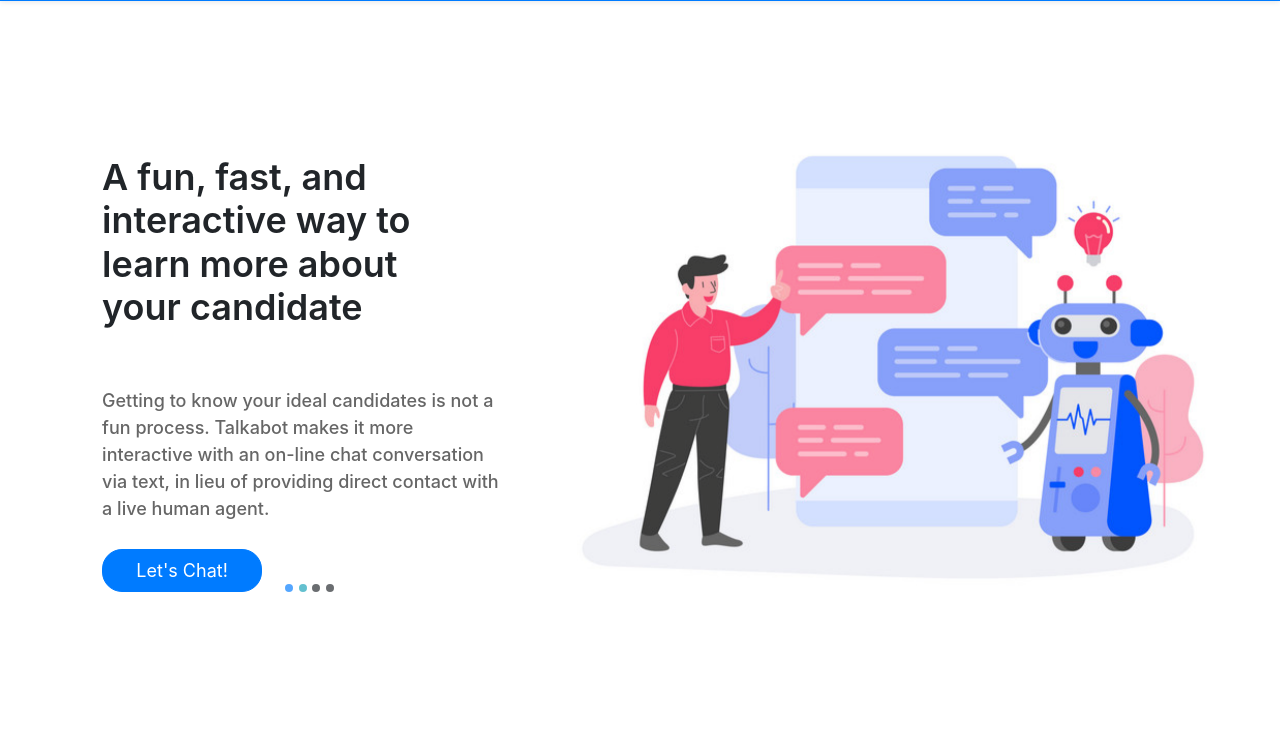
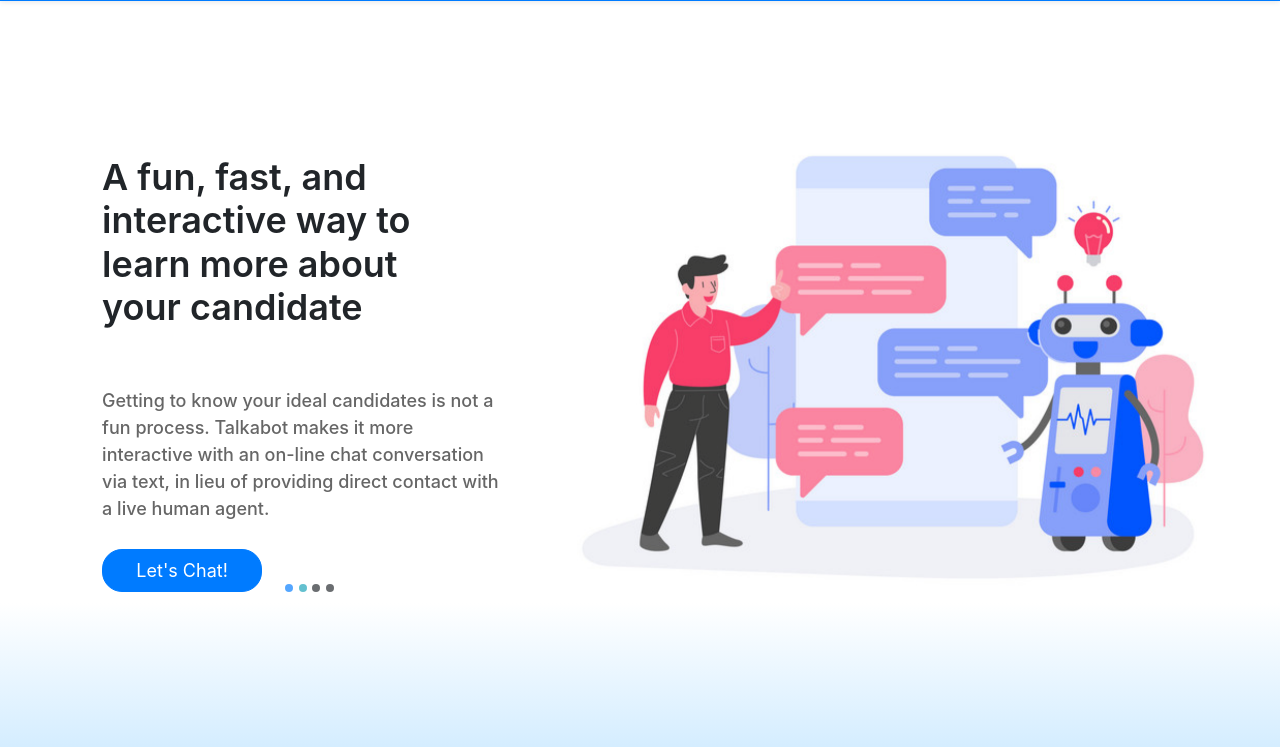
Before and after one commit to jamesberke/Talkabot, a website: page public/index.html in a window 1280 px wide. Shown: the part 53-800 px from the top of the page. Drawn offline with nearby package versions, Linux system fonts and the light colour scheme; a script that the page names is missing.

Commit message:
gradient

```diff
--- a/public/css/styles.css
+++ b/public/css/styles.css
@@ -502,6 +502,8 @@
   justify-content: center;
   flex-direction: row;
   align-items: center;
+  background: linear-gradient(to bottom, #fff 0%, #fff 82%, #d2ecff 101%, #fff 100%);
+
   /* margin-top: 10rem; */
 }
 
```
